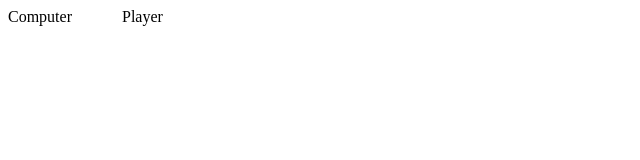
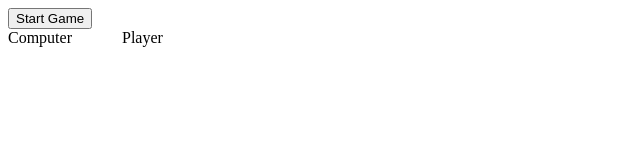
Before and after one commit to flipott/battleship, a website built with webpack: page src/index.html in a window 1280 px wide. Shown: the whole page, without its empty margins (0-640 px from the left). Built offline with nearby package versions, Linux system fonts and the light colour scheme.

Commit message:
Add Start Game button

```diff
--- a/src/index.html
+++ b/src/index.html
@@ -9,6 +9,7 @@
     <title>Battleship</title>
   </head>
   <body>
+    <button id="game-start">Start Game</button>
     <div class="game-container">
       <div class="cpu">
         <div class="player-title">Computer</div>
```
